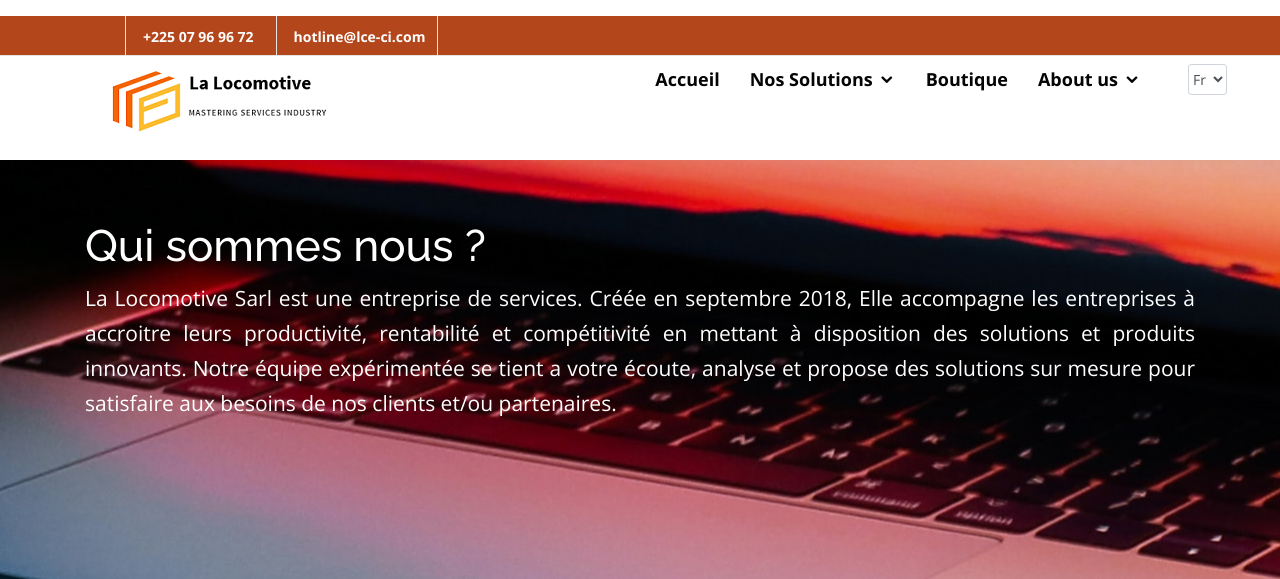
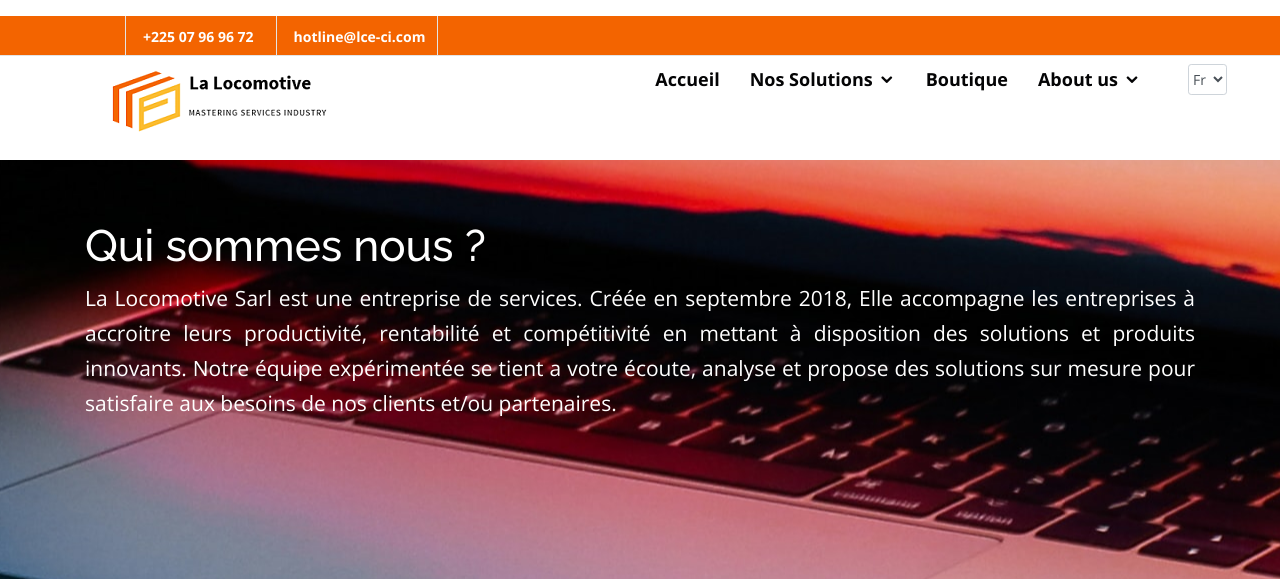
Before and after one commit to cedricanani1/igp-portail, a PHP site: page /about_lce.php in a window 1280 px wide. Shown: the top 579 px of the page. Run offline with PHP 8.4, Linux system fonts and the light colour scheme.

Commit message:
color changed

```diff
--- a/include/header.php
+++ b/include/header.php
@@ -34,7 +34,7 @@
 
 <body>
   <header id="header">
-    <div class="header-bottom" style="background: #b4461b">
+    <div class="header-bottom" style="background: #f36400">
         <div class="container">
             <div class="row">
                 <div class="col-md-12 col-sm-12 col-xs-12">
@@ -127,7 +127,7 @@
                     </li>-->
                     <li><a href="portals.php">Carrière</a></li>
 
-                    <li><a href="press_events.php">Gallery</a>
+                    <li><a href="#">Gallery</a>
                     <!--<li class="drop-down"><a href="#">Press & Events</a>
                         <ul>
                             <li><a href="press_events.php#news">News</a></li>
```
